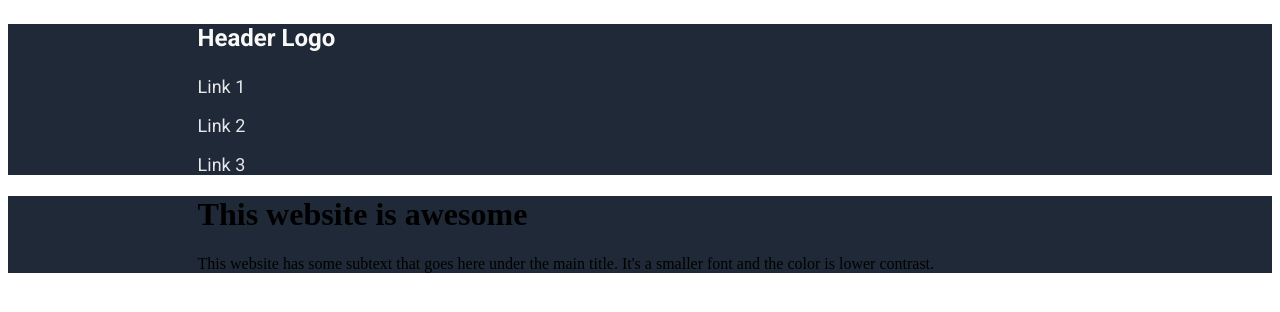
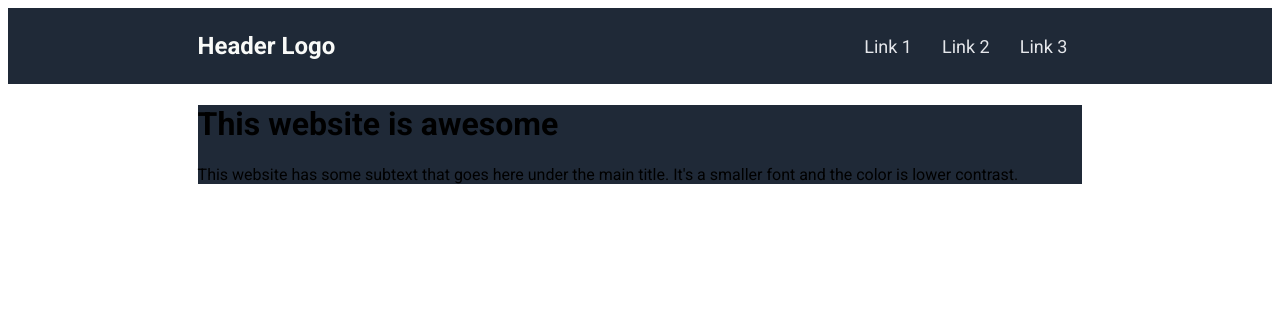
Before and after one commit to Vomet/odin-landing-page, a plain HTML site: page index.html in a window 1280 px wide. Drawn offline with Linux system fonts and the light colour scheme.

Commit message:
Add nav-bar with correct font and colors back

```diff
--- a/index.html
+++ b/index.html
@@ -14,20 +14,20 @@
     <link href="https://fonts.googleapis.com/css2?family=Roboto:ital,wght@0,100;0,300;0,400;0,500;0,700;0,900;1,100;1,300;1,400;1,500;1,700;1,900&display=swap" rel="stylesheet">
 </head>
 <body>
-    <div class="top roboto-regular">
-        <nav class="nav-bar">
+    <nav class="dark">
+        <div class="nav-bar text">
             <p class="header-text">Header Logo</p>
 
             <!-- List of links in the top right -->
             <div class="links">
-                <p>Link 1</p>
-                <p>Link 2</p>
-                <p>Link 3</p>
+                <p class="link-item">Link 1</p>
+                <p class="link-item">Link 2</p>
+                <p class="link-item">Link 3</p>
             </div>
         </div>
     </nav>
 
-    <div class="top text">
+    <div class="dark text">
         <div class="intro">
             <h1>This website is awesome</h1>
             <p class="secondary-text">This website has some subtext that goes here under the main title. It's a smaller font and the color is lower contrast.</p>
--- a/styles.css
+++ b/styles.css
@@ -1,22 +1,46 @@
-.top {
+.dark {
     background-color: #1f2937;
+    margin: 0%;
 }
 
-p, h1, h2, h3, h4, h5, h6 {
+.text {
     margin-left: 15%;
     margin-right: 15%;
+    font-family: "Roboto";
+}
+
+
+/****** NAVIGATION BAR ******/
+.nav-bar {
+  display: flex;
+  flex-direction: row;
+  justify-content: space-between;
+  align-items: center;
 }
 
 .nav-bar .header-text {
     font-size: 24px;
     color: #f9faf8;
     font-weight: bold;
+
+    flex: 1;
 }
 
 .nav-bar .links {
     font-weight: normal;
     font-size: 18px;
     color: #e5e7eb;
+
+    flex: 1;
+
+    /* flex container */
+    display: flex;
+    flex-direction: row;
+    justify-content: flex-end;
+}
+
+.links .link-item {
+  margin: 15px;
 }
 
 /* Roboto font */
```
Lines whose indentation alone changed are shown as unchanged.
